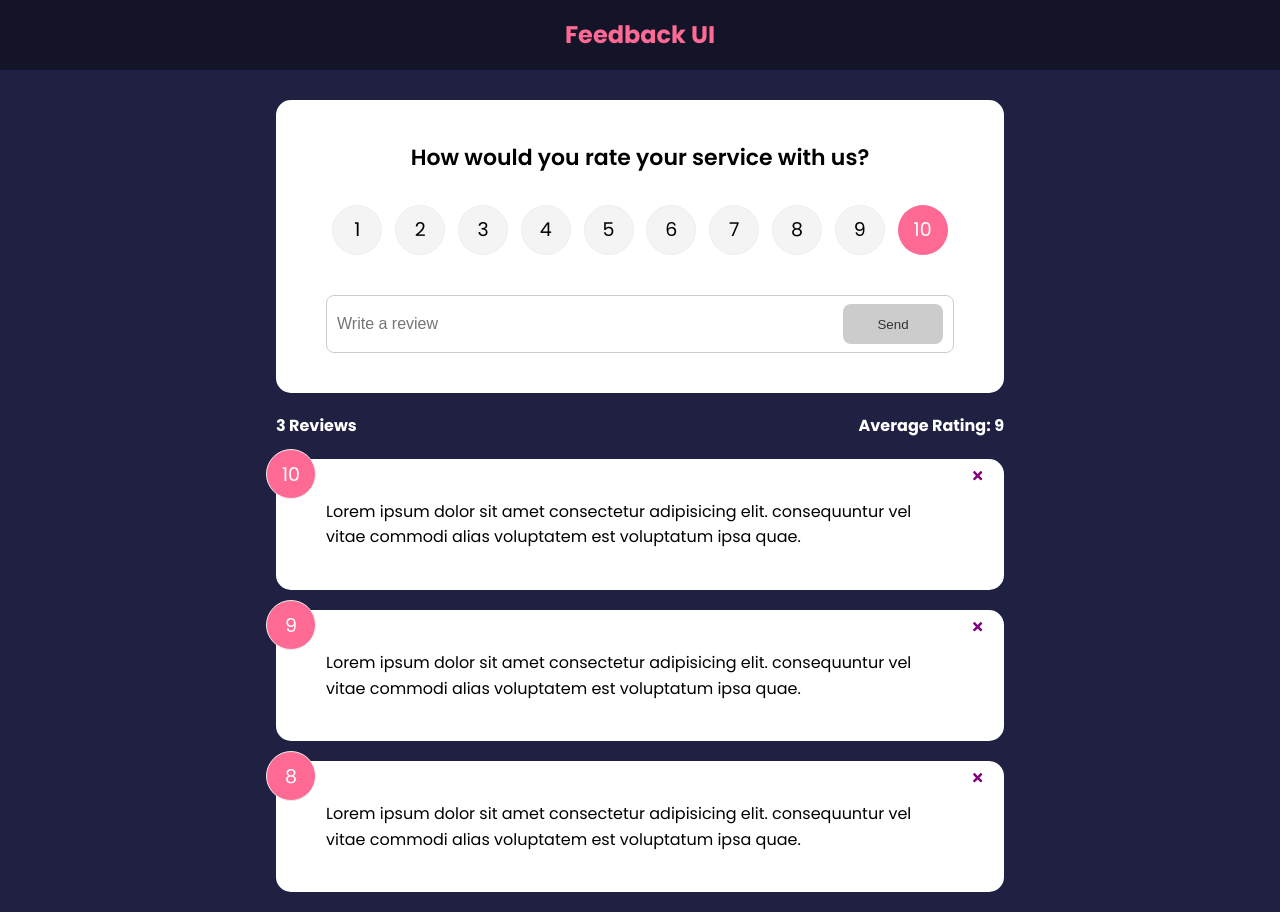
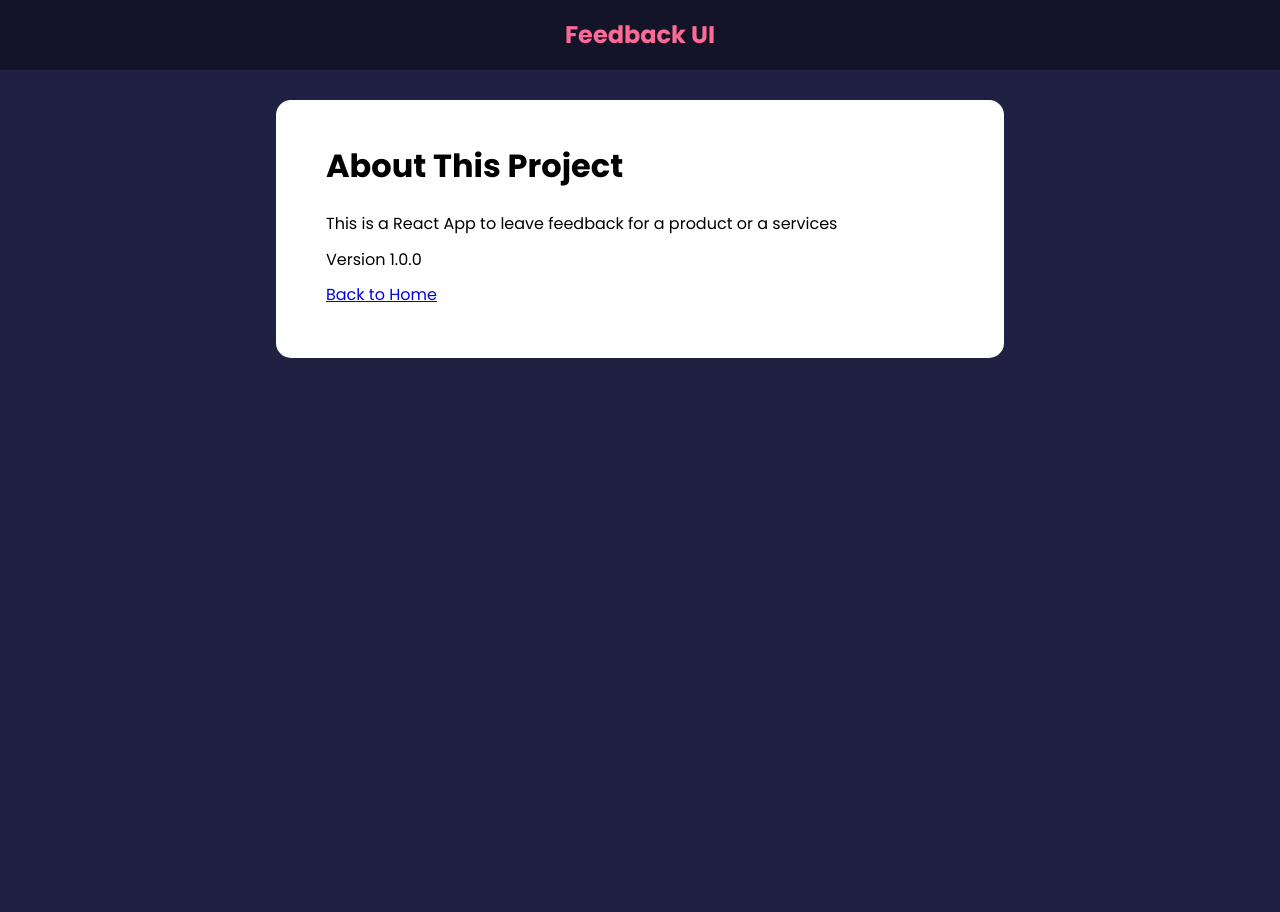
Before and after one commit to muhkyle17/feedback-app, a React (Create React App) app: page /about in a window 1280 px wide. After the commit the page ends 800 px from the top, so only its background shows below. Built offline with nearby package versions, Linux system fonts and the light colour scheme.

Commit message:
Creating routes for the app

```diff
--- a/src/App.js
+++ b/src/App.js
@@ -1,10 +1,12 @@
 import { v4 as uuidv4 } from 'uuid'
+import { BrowserRouter as Router, Route, Routes } from 'react-router-dom'
 import { useState } from 'react'
 import Header from './components/Header'
 import FeedbackStats from './components/FeedbackStats'
 import FeedbackList from './components/FeedbackList'
 import FeedbackData from './data/FeedbackData'
 import FeedbackForm from './components/FeedbackForm'
+import AboutPage from './pages/AboutPage'
 
 function App() {
   const [feedback, setFeedback] = useState(FeedbackData)
@@ -21,14 +23,31 @@
   }
 
   return (
-    <>
+    <Router>
       <Header />
       <div className='container'>
-        <FeedbackForm handleAdd={addFeedback} />
-        <FeedbackStats feedback={feedback} />
-        <FeedbackList feedback={feedback} handleDelete={deleteFeedback} />
+        <Routes>
+          <Route
+            exact
+            path='/'
+            element={
+              <>
+                <FeedbackForm handleAdd={addFeedback} />
+                <FeedbackStats feedback={feedback} />
+                <FeedbackList
+                  feedback={feedback}
+                  handleDelete={deleteFeedback}
+                />
+              </>
+            }
+          ></Route>
+
+          <Route path='/about' element={<AboutPage />} />
+        </Routes>
+
+        {/* <AboutIconLink /> */}
       </div>
-    </>
+    </Router>
   )
 }
 
--- /dev/null
+++ b/src/pages/AboutPage.jsx
@@ -0,0 +1,19 @@
+import Card from '../components/shared/Card'
+
+function AboutPage() {
+  return (
+    <Card>
+      <div className='about'>
+        <h1>About This Project</h1>
+        <p>This is a React App to leave feedback for a product or a services</p>
+        <p>Version 1.0.0</p>
+
+        <p>
+          <a href='/'>Back to Home</a>
+        </p>
+      </div>
+    </Card>
+  )
+}
+
+export default AboutPage
```
